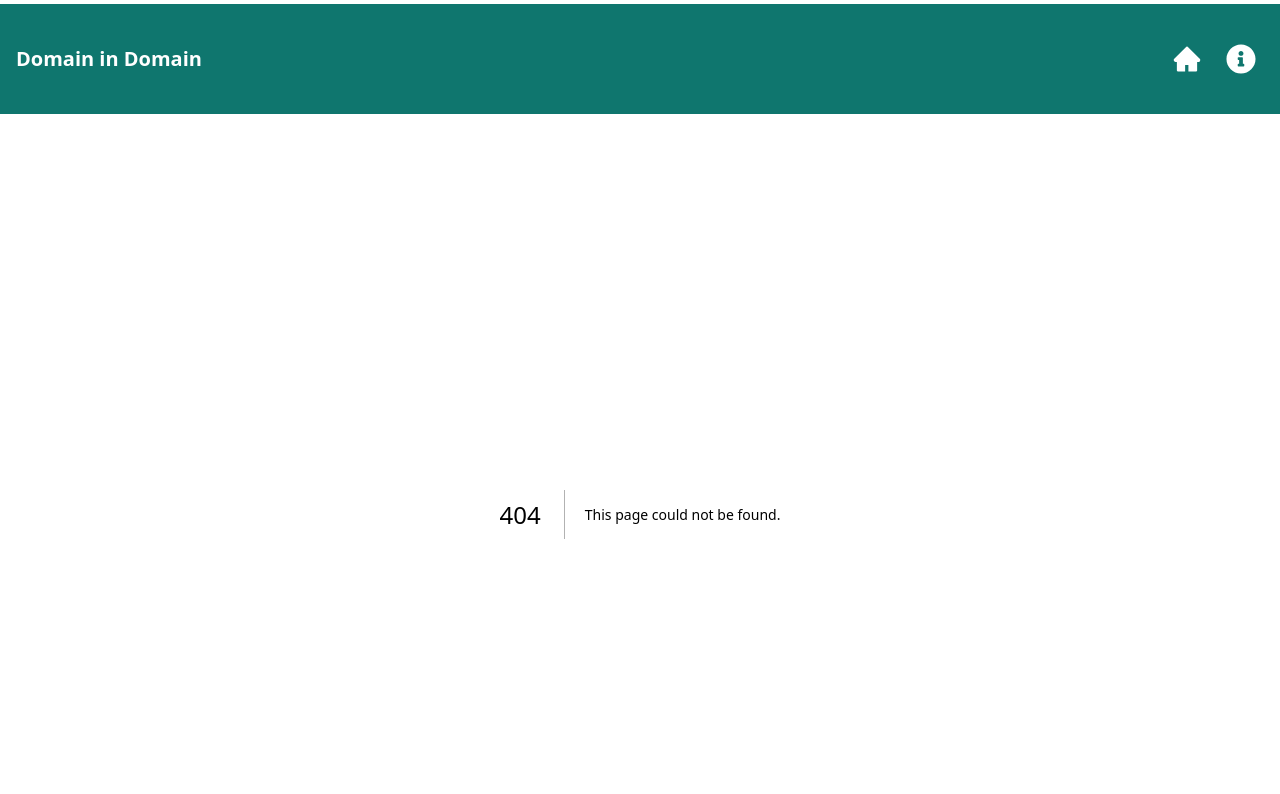
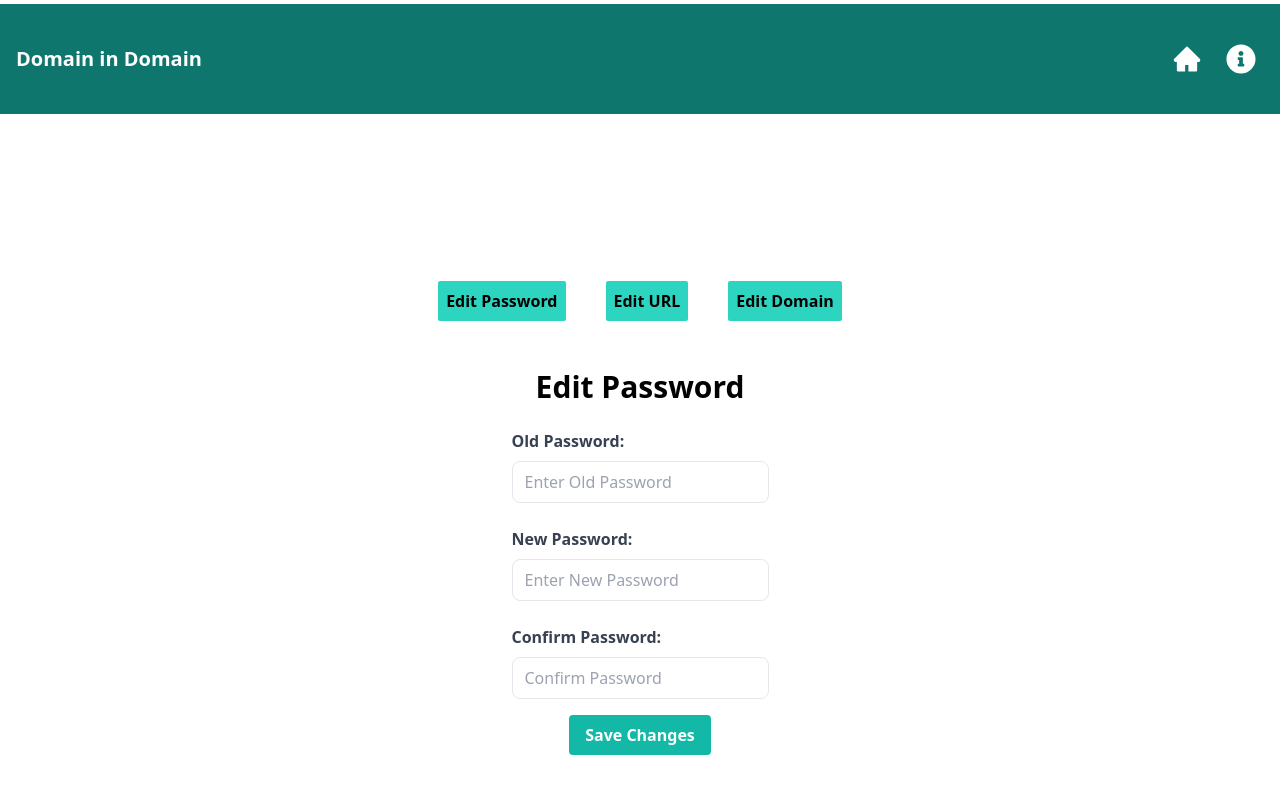
Before and after one commit to Neha-Waddi/domain_proj_nextjs, a Next.js app: page /edit in a window 1280 px wide. Before the commit this address had no page. Shown: the top 794 px of the page. Built offline with nearby package versions, Linux system fonts and the light colour scheme.

Commit message:
designed edit option pages,homepage

```diff
--- /dev/null
+++ b/app/edit/editdomain/page.jsx
@@ -0,0 +1,14 @@
+import Editbuttons from '@/components/Editbuttons'
+import Editdomain from '@/components/Editdomain'
+import React from 'react'
+
+const editdomain = () => {
+  return (
+    <div>
+        <Editbuttons/>
+        <Editdomain/>
+    </div>
+  )
+}
+
+export default editdomain
--- /dev/null
+++ b/app/edit/editurl/page.js
@@ -0,0 +1,14 @@
+import Editbuttons from '@/components/Editbuttons'
+import Editurl from '@/components/Editurl'
+import React from 'react'
+
+const editurl = () => {
+  return (
+    <div>
+        <Editbuttons/>
+        <Editurl/>
+    </div>
+  )
+}
+
+export default editurl
--- /dev/null
+++ b/app/edit/page.js
@@ -0,0 +1,16 @@
+import EditPassword from '@/components/EditPassword';
+import React from 'react';
+import Editbuttons from '@/components/Editbuttons';
+
+const EditPasswordPage = () => {
+  return (
+    <div className="flex flex-col items-center justify-center h-screen">
+      <Editbuttons/>
+      <div className="mt-8">
+        <EditPassword />
+      </div>
+    </div>
+  );
+};
+
+export default EditPasswordPage;
--- /dev/null
+++ b/app/home/page.js
@@ -0,0 +1,18 @@
+import Searchbar from '@/components/Searchbar'
+import React from 'react'
+import Link from 'next/link'
+
+const Home = () => {
+  return (
+    <div className="flex flex-col items-center justify-center">
+    <h1 className="text-3xl font-bold text-gray-800 mt-8">Welcome Name</h1>
+    <Searchbar/>
+    <div className="flex justify-center gap-10 ">
+        <Link href=""><button className="bg-teal-400 rounded-sm p-2 font-bold ">Edit Details</button></Link>
+        <Link href=""><button className="bg-teal-400 rounded-sm p-2 font-bold ">Logout</button></Link>
+      </div>
+  </div>
+  )
+}
+
+export default Home
--- a/app/page.js
+++ b/app/page.js
@@ -1,3 +1,4 @@
+import Searchbar from "@/components/Searchbar";
 import Image from "next/image";
 import Link from "next/link";
 import { FaSearch } from 'react-icons/fa';
@@ -6,22 +7,7 @@ import { FaSearch } from 'react-icons/fa';
 export default function Home() {
   return (
     <div className="bg-gray-100 min-h-screen">
-      <section className="flex justify-center items-center py-20">
-        <div className="relative">
-          <input
-            type="text"
-            placeholder="Search"
-            className="w-96 px-4 py-2 rounded-lg border border-teal-300 focus:outline-none focus:ring-1 focus:ring-teal-500"
-          />
-          <button
-            type="submit"
-            className="absolute top-0 bottom-0 right-0 p-2 rounded-r-lg bg-teal-600 text-white hover:bg-teal-500"
-          >
-            <FaSearch className="w-12 h-6"/>
-          </button>
-        </div>
-      </section>
-
+      <Searchbar/>
       <div className="flex justify-center gap-10 ">
 
         <Link href="/login"><button className="bg-teal-400 rounded-sm p-2 font-bold ">Login</button></Link>
--- /dev/null
+++ b/components/EditPassword.jsx
@@ -0,0 +1,48 @@
+import React from 'react';
+
+const EditPassword = () => {
+  return (
+    <div className="container mx-auto p-4">
+      <h1 className="text-3xl font-bold text-center mb-6">Edit Password</h1>
+      <form >
+        <div className="flex flex-col justify-center items-center  gap-6">
+          <div>
+            <label className="block text-gray-700 font-bold mb-2">Old Password:</label>
+            <input
+              type="password"
+              name="oldPassword"
+              placeholder="Enter Old Password"
+              className="w-full px-3 py-2 border rounded-lg"
+            />
+          </div>
+          <div>
+            <label className="block text-gray-700 font-bold mb-2">New Password:</label>
+            <input
+              type="password"
+              name="newPassword"
+              placeholder="Enter New Password"
+              className="w-full px-3 py-2 border rounded-lg"
+            />
+          </div>
+          <div>
+            <label className="block text-gray-700 font-bold mb-2">Confirm Password:</label>
+            <input
+              type="password"
+              name="confirmPassword"
+              placeholder="Confirm Password"
+              className="w-full px-3 py-2 border rounded-lg"
+            />
+          </div>
+        </div>
+        <div className="text-center mt-4">
+          <button type="submit" className="bg-teal-500 hover:bg-teal-600 text-white font-bold py-2 px-4 rounded">
+            Save Changes
+          </button>
+        </div>
+      </form>
+
+    </div>
+  );
+};
+
+export default EditPassword;
--- /dev/null
+++ b/components/Editbuttons.jsx
@@ -0,0 +1,20 @@
+import React from 'react'
+import Link from 'next/link'
+
+const Editbuttons = () => {
+  return (
+        <div className="flex justify-center gap-10 mt-6">
+        <Link href="/edit">
+          <button className="bg-teal-400 rounded-sm p-2 font-bold">Edit Password</button>
+        </Link>
+        <Link href="/edit/editurl">
+          <button className="bg-teal-400 rounded-sm p-2 font-bold">Edit URL</button>
+        </Link>
+        <Link href="/edit/editdomain">
+          <button className="bg-teal-400 rounded-sm p-2 font-bold">Edit Domain</button>
+        </Link>
+      </div>
+  )
+}
+
+export default Editbuttons
--- /dev/null
+++ b/components/Editdomain.jsx
@@ -0,0 +1,48 @@
+import React from 'react';
+
+const Editdomain = () => {
+  return (
+    <div className="container mx-auto p-4">
+      <h1 className="text-3xl font-bold text-center mb-6">Edit URL</h1>
+      <form >
+        <div className="flex flex-col justify-center items-center  gap-6">
+          <div>
+            <label className="block text-gray-700 font-bold mb-2">Password:</label>
+            <input
+              type="password"
+              name="Password"
+              placeholder="Enter Password"
+              className="w-full px-3 py-2 border rounded-lg"
+            />
+          </div>
+          <div>
+            <label className="block text-gray-700 font-bold mb-2">New Domain:</label>
+            <input
+              type="text"
+              name="newdomain"
+              placeholder="Enter New Domain"
+              className="w-full px-3 py-2 border rounded-lg"
+            />
+          </div>
+          <div>
+            <label className="block text-gray-700 font-bold mb-2">Confirm Domain:</label>
+            <input
+              type="text"
+              name="confirmdomain"
+              placeholder="Confirm Domain"
+              className="w-full px-3 py-2 border rounded-lg"
+            />
+          </div>
+        </div>
+        <div className="text-center mt-4">
+          <button type="submit" className="bg-teal-500 hover:bg-teal-600 text-white font-bold py-2 px-4 rounded">
+            Save
+          </button>
+        </div>
+      </form>
+
+    </div>
+  );
+};
+
+export default Editdomain;
--- /dev/null
+++ b/components/Editurl.jsx
@@ -0,0 +1,48 @@
+import React from 'react';
+
+const Editurl = () => {
+  return (
+    <div className="container mx-auto p-4">
+      <h1 className="text-3xl font-bold text-center mb-6">Edit URL</h1>
+      <form >
+        <div className="flex flex-col justify-center items-center  gap-6">
+          <div>
+            <label className="block text-gray-700 font-bold mb-2">Password:</label>
+            <input
+              type="password"
+              name="Password"
+              placeholder="Enter Password"
+              className="w-full px-3 py-2 border rounded-lg"
+            />
+          </div>
+          <div>
+            <label className="block text-gray-700 font-bold mb-2">New URL:</label>
+            <input
+              type="url"
+              name="newurl"
+              placeholder="Enter New URL"
+              className="w-full px-3 py-2 border rounded-lg"
+            />
+          </div>
+          <div>
+            <label className="block text-gray-700 font-bold mb-2">Confirm URL:</label>
+            <input
+              type="url"
+              name="confirmurl"
+              placeholder="Confirm URL"
+              className="w-full px-3 py-2 border rounded-lg"
+            />
+          </div>
+        </div>
+        <div className="text-center mt-4">
+          <button type="submit" className="bg-teal-500 hover:bg-teal-600 text-white font-bold py-2 px-4 rounded">
+            Save
+          </button>
+        </div>
+      </form>
+
+    </div>
+  );
+};
+
+export default Editurl;
--- /dev/null
+++ b/components/Searchbar.jsx
@@ -0,0 +1,24 @@
+import React from 'react'
+import { FaSearch } from 'react-icons/fa'
+
+const Searchbar = () => {
+  return (
+    <section className="flex justify-center items-center py-20">
+        <div className="relative">
+          <input
+            type="text"
+            placeholder="Search"
+            className="w-96 px-4 py-2 rounded-lg border border-teal-300 focus:outline-none focus:ring-1 focus:ring-teal-500"
+          />
+          <button
+            type="submit"
+            className="absolute top-0 bottom-0 right-0 p-2 rounded-r-lg bg-teal-600 text-white hover:bg-teal-500"
+          >
+            <FaSearch className="w-12 h-6"/>
+          </button>
+        </div>
+      </section>
+  )
+}
+
+export default Searchbar
```
